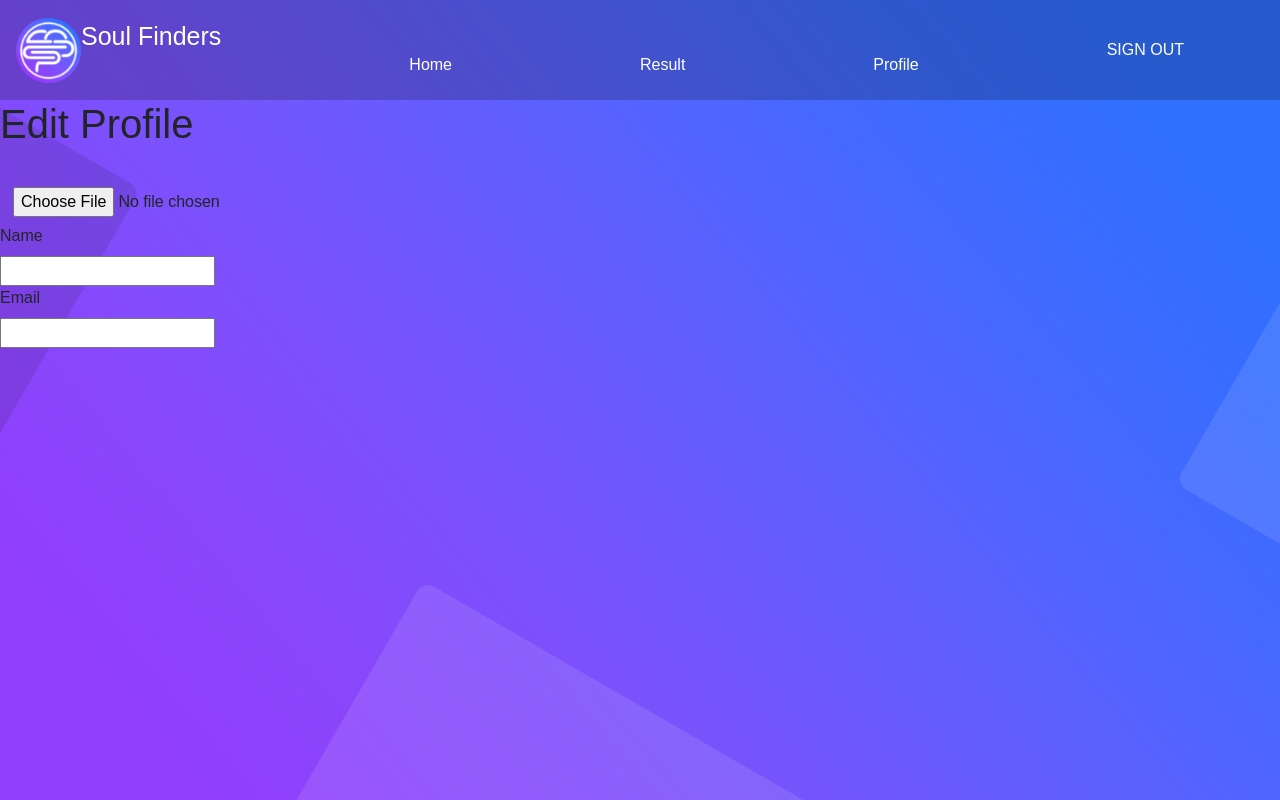
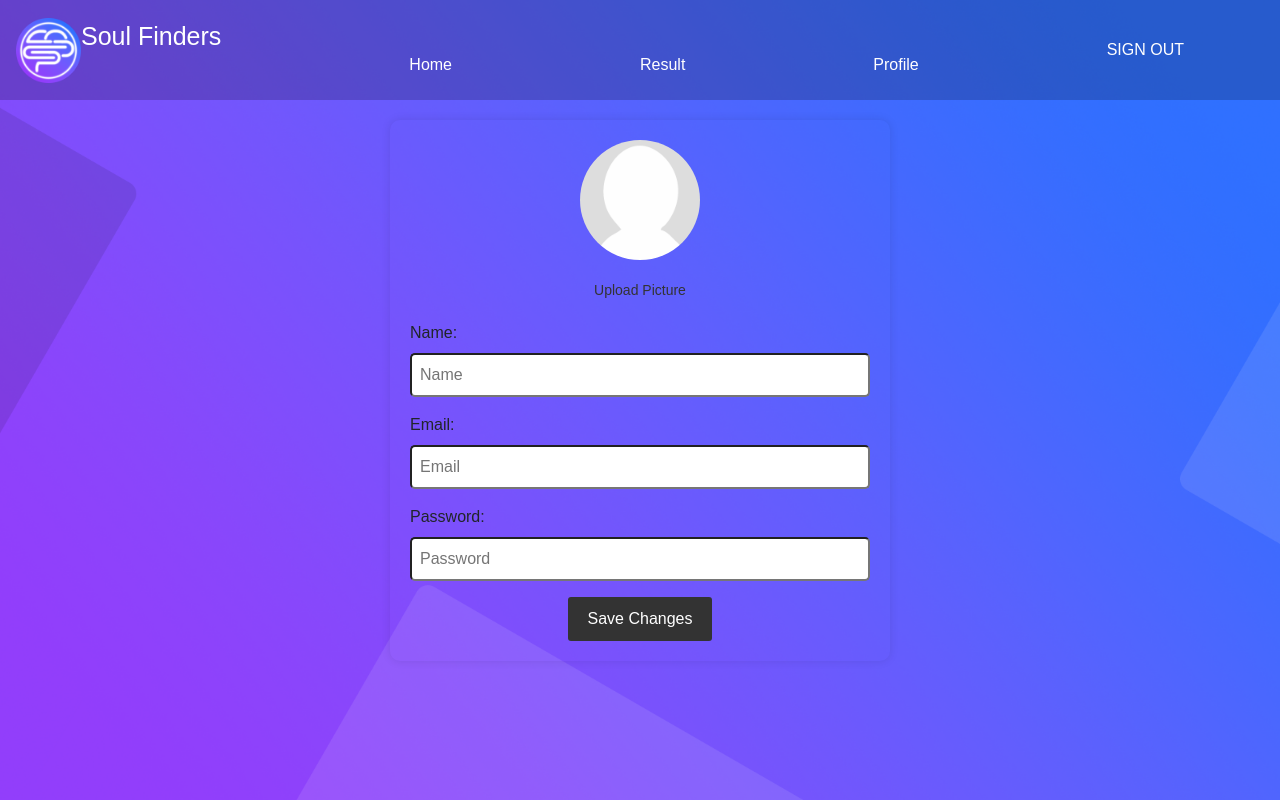
Before and after one commit to oimahawong/BrainBit_DatingApp, a Flask app: template templates/profile.html in a window 1280 px wide. Run offline with Flask 3, Linux system fonts and the light colour scheme; the template is opened without the code that fills it, so the values that code supplies are empty; parts of the project's set-up code (start-up, migrations or seed data) failed here and were passed over.

Commit message:
Update Profile section

```diff
--- a/static/css/profile.css
+++ b/static/css/profile.css
@@ -5,7 +5,7 @@ body {
     background-size: cover;
     background-position: center center;
     background-repeat: no-repeat;
-    font-family: sans-serif;
+    font-family: "Rubik-Black",sans-serif;
 
     width: 100vw;
     height: 100vh;
@@ -20,7 +20,7 @@ body {
     display: block;
     color: white;
     text-align: center;
-   /* padding: 30px 16px;*/
+
     margin-top: 30px;
     text-decoration: none;
 }
@@ -48,20 +48,71 @@ body {
     padding-right: 80px;
     margin-bottom: 30px;
     text-decoration: none;
-
+    border-radius: 10px;
 }
 
-/*User image*/
-.user {
-    display: inline-block;
-    width: 150px;
-    height: 150px;
-    border-radius: 50%;
-    object-fit: cover;
-    color: #7e7c87;
+/* Edit User Profile */
 
+
+.container {
+    max-width: 500px;
+    margin: 20px auto;
+    background-color:transparent;
+    padding: 20px;
+    border-radius: 10px;
+    box-shadow: 0 0 10px rgba(0, 0, 0, 0.1);
 }
 
-.logo{
+.container button {
+    text-align: center;
+}
+label {
+    display: block;
+    margin-bottom: 8px;
+}
 
+input {
+    width: 100%;
+    padding: 8px;
+    margin-bottom: 16px;
+    box-sizing: border-box;
+    border-radius: 5px;
 }
+
+button {
+
+    background-color: #333;
+    color: #fff;
+    padding: 10px 20px;
+    border: none;
+    border-radius: 3px;
+    cursor: pointer;
+    margin: 0 auto; /* Center align the button */
+    display: block; /* Ensure it's on a new line */
+}
+
+.profile-picture-container {
+    position: relative;
+    margin: 0 auto 20px;
+}
+
+/* Profil Picture Section */
+.profile-picture {
+    width: 120px;
+    height: 120px;
+    border-radius: 50%;
+    overflow: hidden;
+    margin: 0 auto 20px;
+}
+
+.profile-picture img {
+    width: 100%;
+    height: 100%;
+    object-fit: cover;
+}
+
+.upload-text {
+    text-align: center;
+    font-size: 14px;
+    color: #333;
+}
--- a/templates/profile.html
+++ b/templates/profile.html
@@ -26,44 +26,37 @@
     </div>
     </div>
 
-    <div class="wrapper">
-        <div class="profile">
-            <div class="content">
-                <h1>Edit Profile</h1>
-                <form action="">
-                    <!--Photo-->
 
-                        <span class="avatar"><i class="fas fa-user"></i></span>
 
-                    <fieldset>
-                        <div class="grid-35">
-                            <label for="avatar"></label>
-                        </div>
-                        <div class="grid-65">
-                            <span class="photo" title="Upload avatar"></span>
-                            <input type="file" class="btn" />
-                        </div>
-                    </fieldset>
-                    <fieldset>
-                        <div class="grid-35">
-                        <label for="fname">Name</label>
-                        </div>
-                        <div class="grid-65">
-                            <input type="text" id="fname" tabindex="1"/>
-                        </div>
-                    </fieldset>
-                    <fieldset>
-                        <div class="grid-35">
-                        <label for="fname">Email</label>
-                        </div>
-                        <div class="grid-65">
-                            <input type="text" id="email" tabindex="2"/>
-                        </div>
-                    </fieldset>
-                </form>
-            </div>
-        </div>
+    <div class="container">
+        <div class="profile-picture-container">
+         <div class="profile-picture">
+                <img src="../static/images/avatar_placeholder.png" alt="profile-picture">
+                </div>
+                <div class="upload-text"> Upload Picture</div>
+         </div>
+        <form id="editProfileForm">
+            <label for="fullName">Name:</label>
+            <input type="text" id="fullName" name="fullName" placeholder="Name" required>
 
+            <label for="email">Email:</label>
+            <input type="email" id="email" name="email" placeholder="Email" required>
+
+            <label for="password">Password:</label>
+            <input type="password" id="password" name="password" placeholder="Password" required>
+
+            <button type="submit">Save Changes</button>
+        </form>
     </div>
+    </div>
+
+ <script>
+    //for Javascript
+
+ </script>
+
+
+
+
 </body>
 </html>
```
Also changed, not shown: static/images/avatar_placeholder.png (added), 2 other files.
